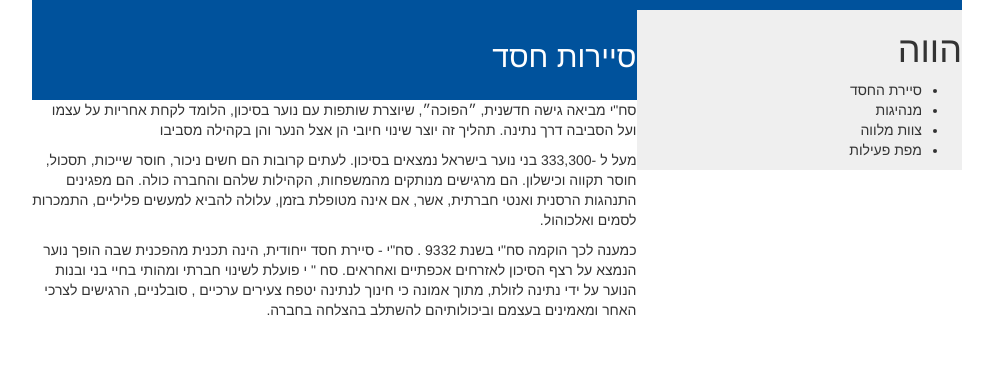
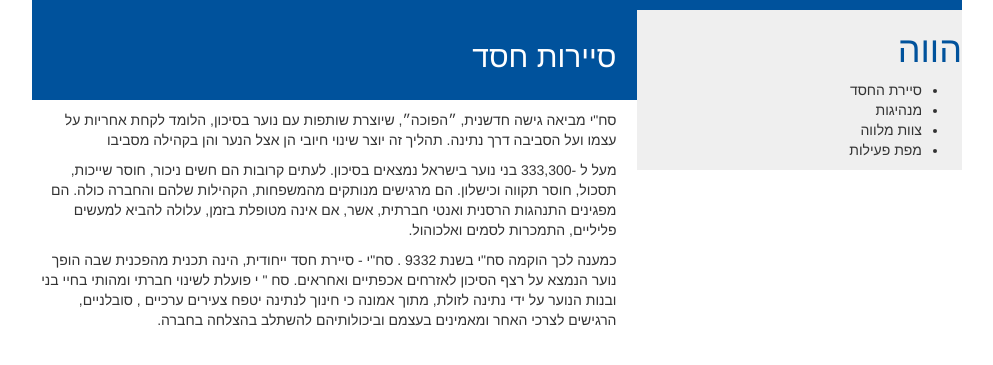
Before and after one commit to omri/Sachi, a PHP site: page / in a window 1280 px wide. Shown: the top 365 px of the page, without its empty margins (143-1136 px from the left). Run offline with PHP 8.4, Linux system fonts and the light colour scheme.

Commit message:
layout update

```diff
--- a/index.html
+++ b/index.html
@@ -33,9 +33,11 @@
 				</ul>
 			</div>
 			<div class="brand-stripe">
-				<h2 class="page-description">
+				<div class="page-description">
+					<h2 class="page-description-inner">
 					סיירות חסד
-				</h2>
+					</h2>
+				</div>
 			</div>
 			<div class="page-content">
 				<p class="page-long-desc">
--- a/style/style.css
+++ b/style/style.css
@@ -7,6 +7,11 @@
 	width: 35%;
 	margin-top: 10px;
 	background-color: rgb(239, 239, 239);
+	min-height: 120px;
+}
+
+.page-name {
+	color: rgb(0, 82, 156);
 }
 
 .brand-stripe {
@@ -18,8 +23,15 @@
 
 .page-content {
 	overflow: hidden;
+	padding-right: 20px;
+	padding-top: 10px;
 }
 
 .page-description {
+	overflow: hidden;
+}
+
+.page-description-inner {
 	color: white;
+	margin-right: 20px;
 }
```
